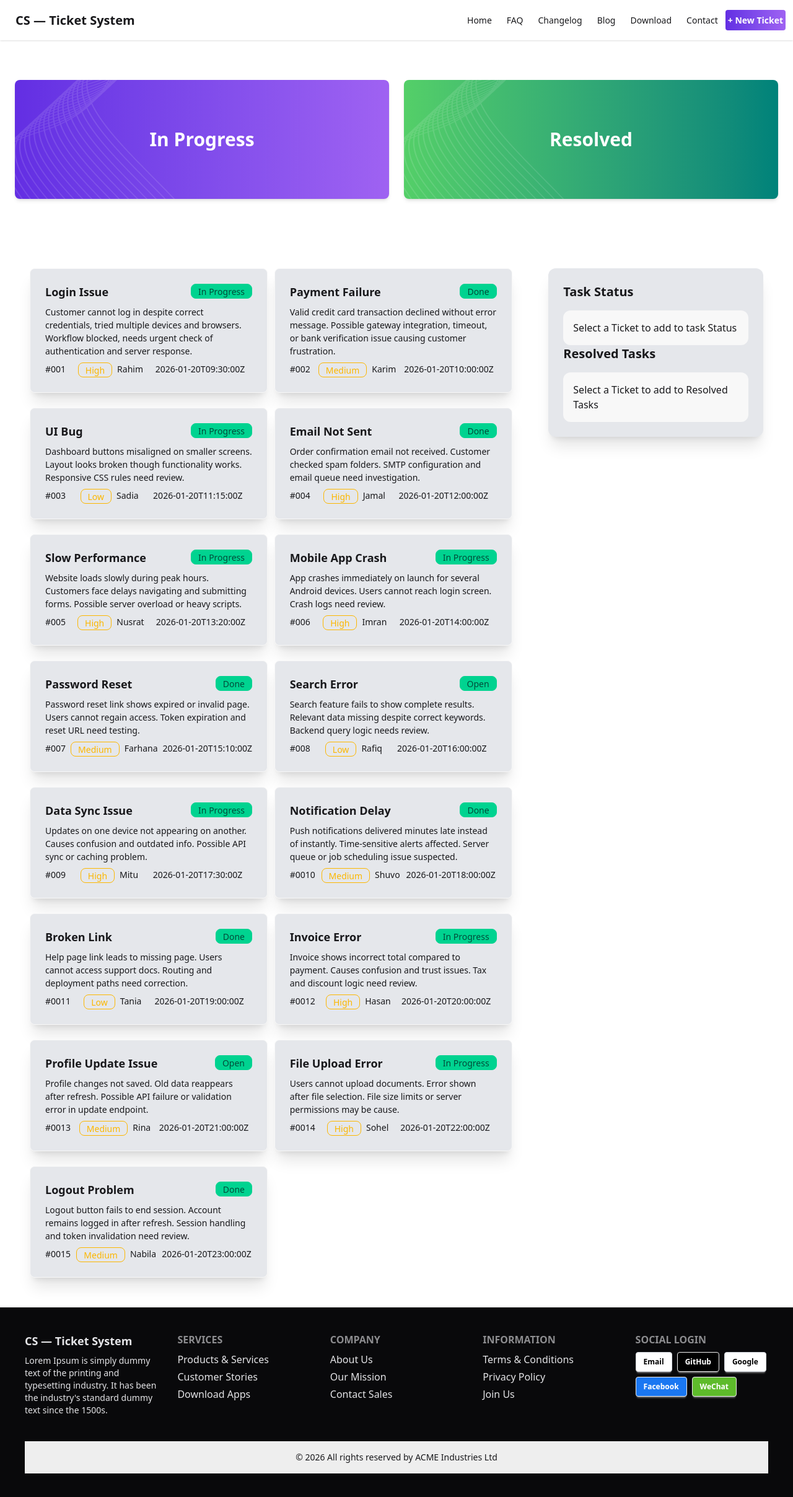
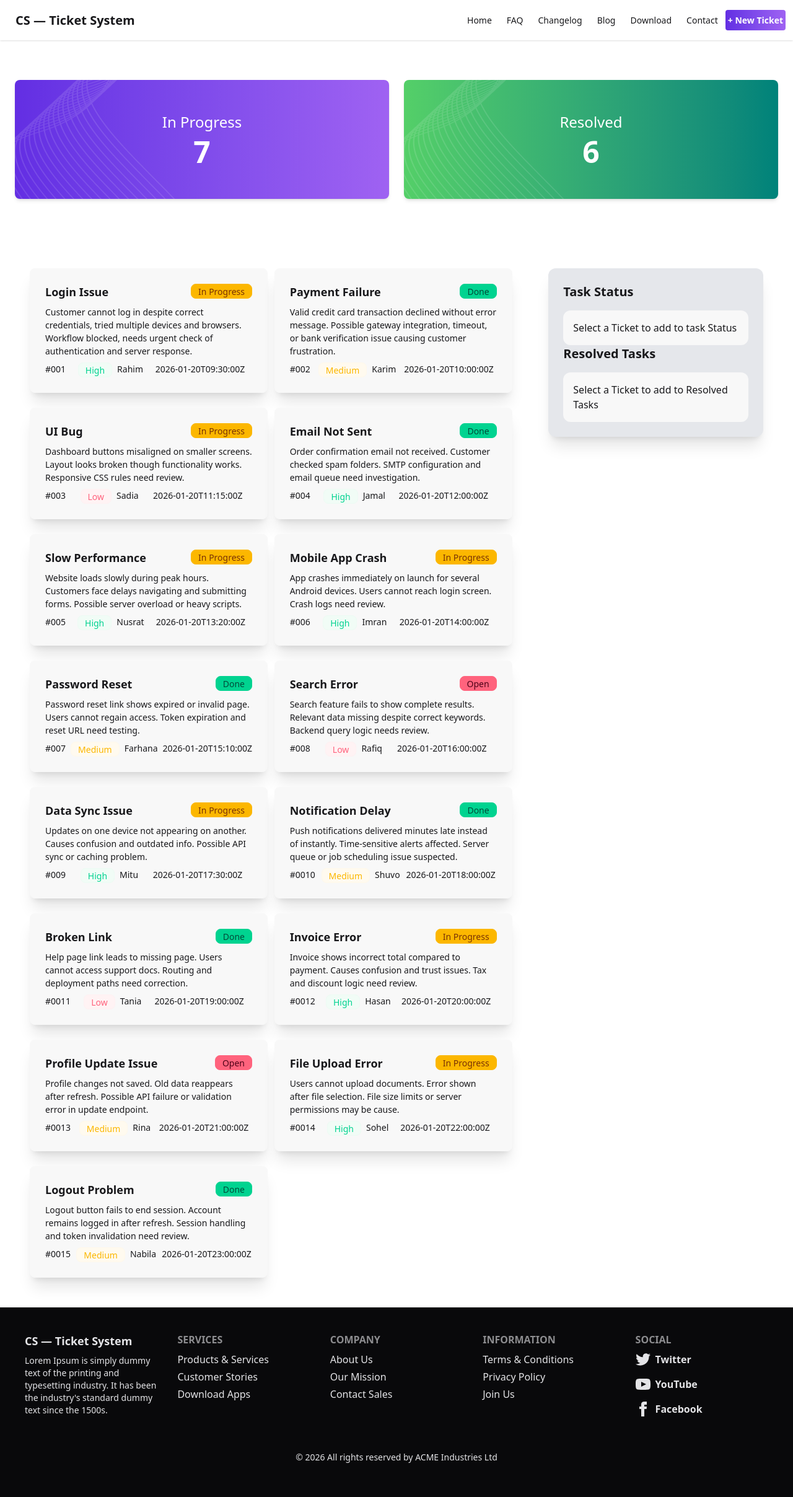
Before and after one commit to Shamim-Faqer/B12A7-Customer-Support-Zone, a React (Vite) app: page / in a window 1280 px wide. Shown: the whole page at 62% size. Built offline with nearby package versions, Linux system fonts and the light colour scheme.

Commit message:
lil-design

```diff
--- a/src/App.jsx
+++ b/src/App.jsx
@@ -7,7 +7,7 @@
  function App() {
   return(<div>
         <Header></Header>
-        <Banner></Banner>
+
         <Tickets></Tickets>
         <Footer></Footer>
   </div>)
--- a/src/components/Banner.jsx
+++ b/src/components/Banner.jsx
@@ -1,25 +1,42 @@
-function Banner() {
+function Banner({ cards = [] }) {
+
+  const inProgressNo = cards.filter(
+    card => card.status === "In Progress"
+  ).length;
+
+  const resolvedNo = cards.filter(
+    card => card.status === "Done"
+  ).length;
+
   return (
     <div className="flex gap-6 p-6 py-16">
-      {/* Purple Gradient + Transparent Image Repeat */}
-      <div className="relative w-full h-48 flex items-center justify-center text-white text-3xl font-semibold shadow-md rounded-lg overflow-hidden">
-        {/* Gradient Background */}
+
+      {/* In Progress */}
+      <div className="relative w-full h-48 flex items-center justify-center text-white shadow-md rounded-lg overflow-hidden">
+
         <div className="absolute inset-0 bg-gradient-to-r from-[#632EE3] to-[#9F62F2]"></div>
-        {/* Transparent Image with Repeat on X-axis */}
-        <div className="absolute inset-0 bg-[url('/assets/vector1.png')] bg-repeat-y bg-start"></div>
-        {/* Text Content */}
-        <div className="relative z-10">In Progress</div>
+        <div className="absolute inset-0 bg-[url('/assets/vector1.png')] bg-repeat-y"></div>
+
+        <div className="relative z-10 text-center">
+          <p className="text-2xl font-medium">In Progress</p>
+          <p className="text-5xl font-bold mt-2">{inProgressNo}</p>
+        </div>
+
       </div>
 
-      {/* Green Gradient + Transparent Image Repeat */}
-      <div className="relative w-full h-48 flex items-center justify-center text-white text-3xl font-semibold shadow-md rounded-lg overflow-hidden">
-        {/* Gradient Background */}
+      {/* Resolved */}
+      <div className="relative w-full h-48 flex items-center justify-center text-white shadow-md rounded-lg overflow-hidden">
+
         <div className="absolute inset-0 bg-gradient-to-r from-[#54CF68] to-[#00827A]"></div>
-        {/* Transparent Image with Repeat on X-axis */}
-        <div className="absolute inset-0 bg-[url('/assets/vector1.png')] bg-repeat-y bg-Background"></div>
-        {/* Text Content */}
-        <div className="relative z-10">Resolved</div>
+        <div className="absolute inset-0 bg-[url('/assets/vector1.png')] bg-repeat-y"></div>
+
+        <div className="relative z-10 text-center">
+          <p className="text-2xl font-medium">Resolved</p>
+          <p className="text-5xl font-bold mt-2">{resolvedNo}</p>
+        </div>
+
       </div>
+
     </div>
   );
 }
--- a/src/components/Footer.jsx
+++ b/src/components/Footer.jsx
@@ -4,7 +4,7 @@
   return (
     <footer className="bg-neutral text-neutral-content p-10">
       <div className="grid grid-cols-1 md:grid-cols-5 gap-8">
-        {/* Company Info */}
+
         <div>
           <h2 className="text-lg font-bold mb-2">CS — Ticket System</h2>
           <p className="text-sm">
@@ -12,9 +12,9 @@
           </p>
         </div>
 
-        {/* Services */}
+
         <div>
-          <h6 className="footer-title">Services</h6>
+          <h6 className="footer-title font-black">Services</h6>
           <ul className="space-y-1">
             <li><a className="link link-hover">Products & Services</a></li>
             <li><a className="link link-hover">Customer Stories</a></li>
@@ -22,9 +22,9 @@
           </ul>
         </div>
 
-        {/* Company */}
+
         <div>
-          <h6 className="footer-title">Company</h6>
+          <h6 className="footer-title font-black">Company</h6>
           <ul className="space-y-1">
             <li><a className="link link-hover">About Us</a></li>
             <li><a className="link link-hover">Our Mission</a></li>
@@ -32,9 +32,9 @@
           </ul>
         </div>
 
-        {/* Information */}
+
         <div>
-          <h6 className="footer-title">Information</h6>
+          <h6 className="footer-title font-black">Information</h6>
           <ul className="space-y-1">
             <li><a className="link link-hover">Terms & Conditions</a></li>
             <li><a className="link link-hover">Privacy Policy</a></li>
@@ -42,21 +42,54 @@
           </ul>
         </div>
 
-        {/* Social Buttons */}
+
         <div>
-          <h6 className="footer-title">Social Login</h6>
-          <div className="flex flex-wrap gap-2">
-            <button className="btn btn-sm bg-white text-black border-gray-300">Email</button>
-            <button className="btn btn-sm bg-black text-white">GitHub</button>
-            <button className="btn btn-sm bg-white text-black border-gray-300">Google</button>
-            <button className="btn btn-sm bg-[#1A77F2] text-white">Facebook</button>
-            <button className="btn btn-sm bg-[#5EBB2B] text-white">WeChat</button>
-          </div>
+          <h6 className="footer-title font-black">Social</h6>
+          <div className="grid grid-flow-row gap-4">
+      <a className="flex items-center gap-2 link link-hover">
+        <svg
+          xmlns="http://www.w3.org/2000/svg"
+          width="24"
+          height="24"
+          viewBox="0 0 24 24"
+          className="fill-current">
+          <path
+            d="M24 4.557c-.883.392-1.832.656-2.828.775 1.017-.609 1.798-1.574 2.165-2.724-.951.564-2.005.974-3.127 1.195-.897-.957-2.178-1.555-3.594-1.555-3.179 0-5.515 2.966-4.797 6.045-4.091-.205-7.719-2.165-10.148-5.144-1.29 2.213-.669 5.108 1.523 6.574-.806-.026-1.566-.247-2.229-.616-.054 2.281 1.581 4.415 3.949 4.89-.693.188-1.452.232-2.224.084.626 1.956 2.444 3.379 4.6 3.419-2.07 1.623-4.678 2.348-7.29 2.04 2.179 1.397 4.768 2.212 7.548 2.212 9.142 0 14.307-7.721 13.995-14.646.962-.695 1.797-1.562 2.457-2.549z"></path>
+        </svg>
+        <span className='font-black'>Twitter</span>
+      </a>
+      <a className="flex items-center gap-2 link link-hover">
+        <svg
+          xmlns="http://www.w3.org/2000/svg"
+          width="24"
+          height="24"
+          viewBox="0 0 24 24"
+          className="fill-current">
+          <path
+            d="M19.615 3.184c-3.604-.246-11.631-.245-15.23 0-3.897.266-4.356 2.62-4.385 8.816.029 6.185.484 8.549 4.385 8.816 3.6.245 11.626.246 15.23 0 3.897-.266 4.356-2.62 4.385-8.816-.029-6.185-.484-8.549-4.385-8.816zm-10.615 12.816v-8l8 3.993-8 4.007z"></path>
+        </svg>
+        <span className='font-black'>YouTube</span>
+      </a>
+      <a className="flex items-center gap-2 link link-hover">
+        <svg
+          xmlns="http://www.w3.org/2000/svg"
+          width="24"
+          height="24"
+          viewBox="0 0 24 24"
+          className="fill-current">
+          <path
+            d="M9 8h-3v4h3v12h5v-12h3.642l.358-4h-4v-1.667c0-.955.192-1.333 1.115-1.333h2.885v-5h-3.808c-3.596 0-5.192 1.583-5.192 4.615v3.385z"></path>
+        </svg>
+        <span className='font-black'>Facebook</span>
+      </a>
+    </div>
         </div>
+
+
       </div>
 
-      {/* Footer Bottom */}
-      <div className="mt-10 text-center text-sm bg-base-300 text-base-content p-4">
+
+      <div className="mt-10 text-center text-sm p-4">
         <p>© {new Date().getFullYear()} All rights reserved by ACME Industries Ltd</p>
       </div>
     </footer>
--- a/src/components/TicketGrid.jsx
+++ b/src/components/TicketGrid.jsx
@@ -1,21 +1,39 @@
-import React from 'react'
+
 
 const TicketGrid = ({cards}) => {
+
+  const statusBadge = (status) => {
+    if (status === "Done") return "badge-success";
+    if (status === "In Progress") return "badge-warning";
+    if (status === "Open") return "badge-error";
+    return "badge-ghost";
+    };
+
+
+  const priorityBadge = (priority) => {
+    if (priority === "High") return "badge-success";
+    if (priority === "Medium") return "badge-warning";
+    if (priority === "Low") return "badge-error";
+    return "badge-ghost";
+    };
+
+
+
   return (<div className='grid grid-cols-1 md:grid-cols-2 gap-6 p-6'>
     {
-          cards.map((card)=> (<div key={card.id} className='card card-border shadow-xl bg-gray-200 w-96'>
+          cards.map((card)=> (<div key={card.id} className='card card-border shadow-xl bg-base-200 w-96'>
           <div className='card-body'>
 
            <div className='flex justify-between'>
            <h3 className='card-title' >{card.title}</h3>
-           <div className="badge badge-success">{card.status}</div>
+           <div className={`badge ${statusBadge(card.status)}`}>{card.status}</div>
            </div>
 
            <p>{card.description}</p>
 
            <div className='card-actions flex justify-between'>
             <p>#00{card.id}</p>
-            <div className="badge badge-outline badge-warning">{card.priority}</div>
+            <div className={`badge badge-soft ${priorityBadge(card.priority)}`}>{card.priority}</div>
             <p>{card.customer}</p>
             <p>{card.createdAt}</p>
           </div>
--- a/src/components/Tickets.jsx
+++ b/src/components/Tickets.jsx
@@ -1,6 +1,7 @@
 import React, { useEffect, useState } from 'react'
 import TicketGrid from './TicketGrid';
 import TaskGrid from './TaskGrid';
+import Banner from './Banner';
 
 function Tickets() {
 
@@ -13,9 +14,10 @@
     },[]);
 
     return (
-      <div className='grid grid-cols-1 md:grid-cols-3 gap-6 p-6'>
+      <div>
+          <Banner cards={cards} />
 
-
+        <div className='grid grid-cols-1 md:grid-cols-3 gap-6 p-6'>
         <div className='col-span-1 md:col-span-2'>
               <TicketGrid cards={cards} />
         </div>
@@ -26,6 +28,7 @@
 
 
       </div>
+      </div>
     )
 
 
```
